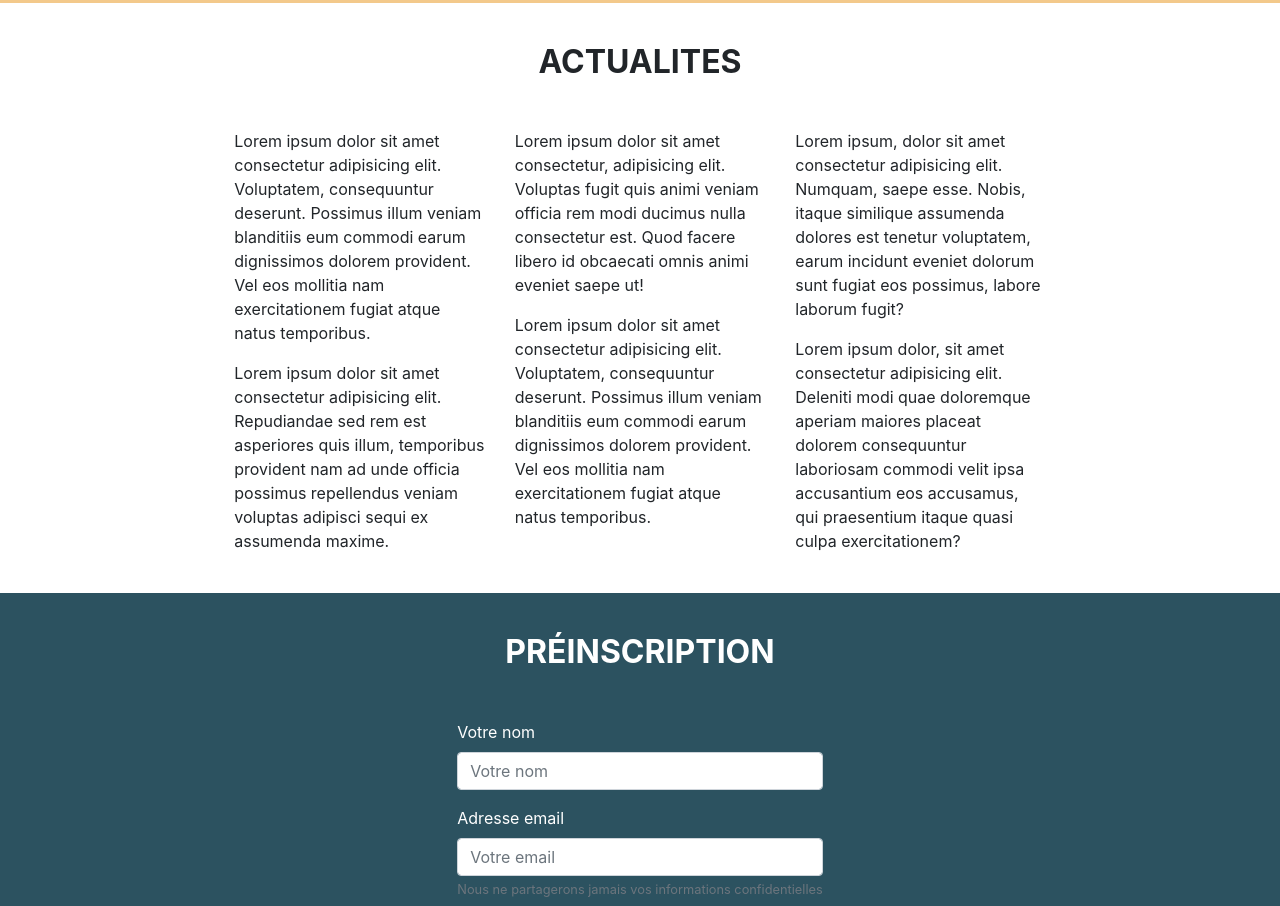
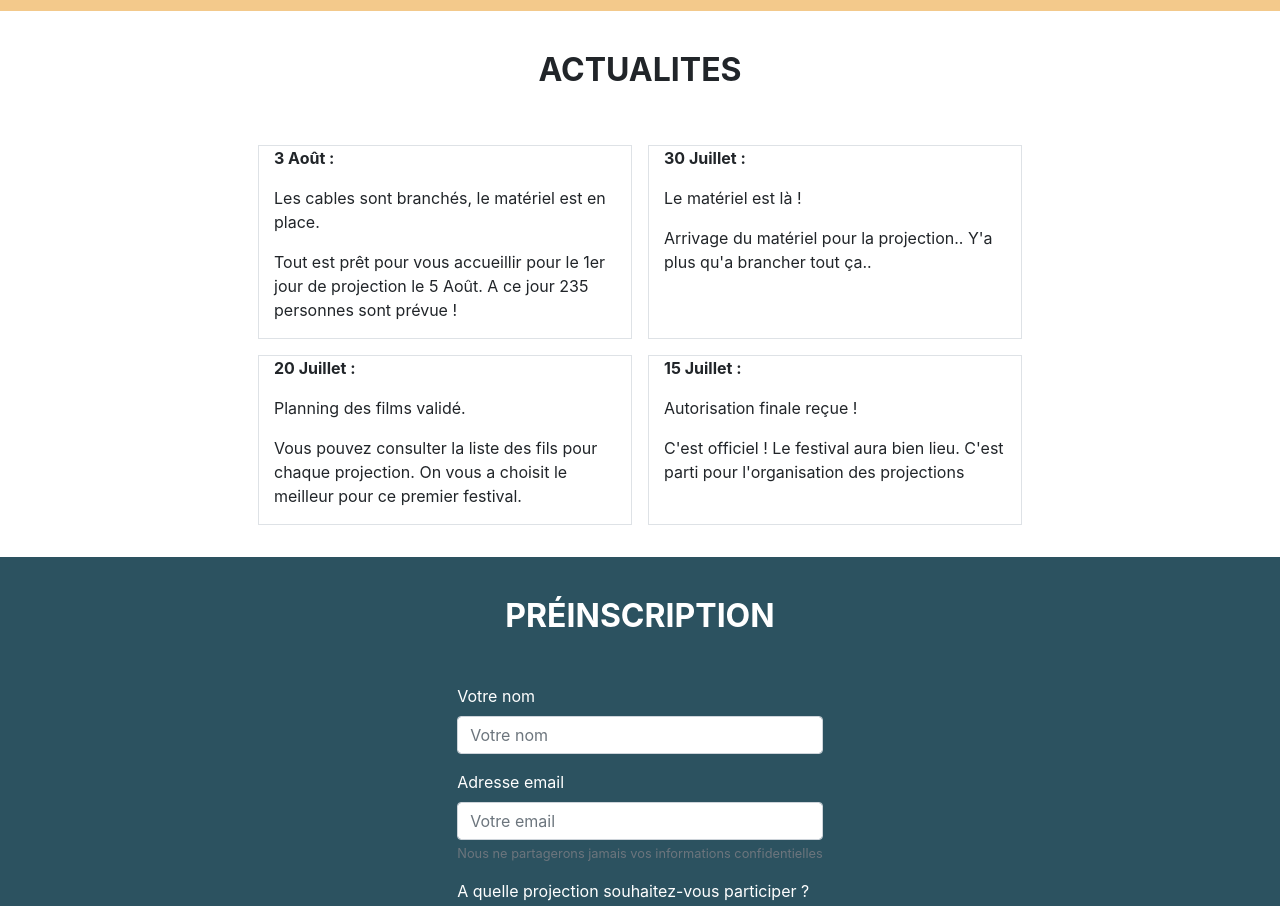
Before and after one commit to ojtouch/projet3, a plain HTML site: page index.html in a window 1280 px wide. Shown: the part 1980-2886 px from the top of the page. Drawn offline with nearby package versions, Linux system fonts and the light colour scheme.

Commit message:
correction marge

```diff
--- a/index.html
+++ b/index.html
@@ -62,12 +62,13 @@
                 </div>
             </div>
             <div class="row d-flex align-items-center">
-                    <div class="col-lg-5 col-md-12">
+                    <div class="col-lg-5 col-md-12 text-center mb-2">
                         <img src="img/festival_film.jpg" width="300" height="200" alt="festival_film_projection">
                     </div>
-                    <div class="col-lg-1"></div>
-                    <div class="col-lg-6 col-md-12">
-                        <p>Lorem ipsum dolor sit amet consectetur adipisicing elit. Voluptatem, consequuntur deserunt. Possimus illum veniam blanditiis eum commodi earum dignissimos dolorem provident. Vel eos mollitia nam exercitationem fugiat atque natus temporibus.</p>
+                    <div class="col-lg-6 col-md-12 mb-2">
+                        <p>L'association <strong>"Les Films de Plein Air"</strong> a pour but de promouvoir les films d'auteurs auprès du grand public</p>
+                        <p>Pour cela, une projection aura lieu chaque soir du 5 au 8 août de 18h à minuit au par Monceau</p>
+                        <p>Venez nombreux !</p>
                     </div>
                 </div>
                 </div>
@@ -96,9 +97,6 @@
                     </li>
                     <li class="nav-item">
                         <a class="nav-link" href="">8 Août</a>
-                    </li>
-                    <li class="nav-item">
-                        <a class="nav-link" href="">9 Août</a>
                     </li>
                 </ul>
             </div>
@@ -151,17 +149,25 @@
             </div>
         </div>
         <div class="row d-flex justify-content-center">
-            <div class="col-lg-3 col-md-6">
-                <p>Lorem ipsum dolor sit amet consectetur adipisicing elit. Voluptatem, consequuntur deserunt. Possimus illum veniam blanditiis eum commodi earum dignissimos dolorem provident. Vel eos mollitia nam exercitationem fugiat atque natus temporibus.</p>
-                <p>Lorem ipsum dolor sit amet consectetur adipisicing elit. Repudiandae sed rem est asperiores quis illum, temporibus provident nam ad unde officia possimus repellendus veniam voluptas adipisci sequi ex assumenda maxime.</p>
+            <div class="col-lg-4 col-md-6 m-2 border">
+                <p><strong>3 Août :</strong></p>
+                <p>Les cables sont branchés, le matériel est en place.</p>
+                <p>Tout est prêt pour vous accueillir pour le 1er jour de projection le 5 Août. A ce jour 235 personnes sont prévue !</p>
             </div>
-            <div class="col-lg-3 col-md-6">
-                <p>Lorem ipsum dolor sit amet consectetur, adipisicing elit. Voluptas fugit quis animi veniam officia rem modi ducimus nulla consectetur est. Quod facere libero id obcaecati omnis animi eveniet saepe ut!</p>
-                <p>Lorem ipsum dolor sit amet consectetur adipisicing elit. Voluptatem, consequuntur deserunt. Possimus illum veniam blanditiis eum commodi earum dignissimos dolorem provident. Vel eos mollitia nam exercitationem fugiat atque natus temporibus.</p>
+            <div class="col-lg-4 col-md-6 m-2 border">
+                <p><strong>30 Juillet :</strong></p>
+                <p>Le matériel est là !</p>
+                <p>Arrivage du matériel pour la projection.. Y'a plus qu'a brancher tout ça..</p>
             </div>
-            <div class="col-lg-3 col-md-6">
-                <p>Lorem ipsum, dolor sit amet consectetur adipisicing elit. Numquam, saepe esse. Nobis, itaque similique assumenda dolores est tenetur voluptatem, earum incidunt eveniet dolorum sunt fugiat eos possimus, labore laborum fugit?</p>
-                <p>Lorem ipsum dolor, sit amet consectetur adipisicing elit. Deleniti modi quae doloremque aperiam maiores placeat dolorem consequuntur laboriosam commodi velit ipsa accusantium eos accusamus, qui praesentium itaque quasi culpa exercitationem?</p>
+            <div class="col-lg-4 col-md-6 m-2 border">
+                <p><strong>20 Juillet :</strong></p>
+                <p>Planning des films validé.</p>
+                <p>Vous pouvez consulter la liste des fils pour chaque projection. On vous a choisit le meilleur pour ce premier festival.</p>
+            </div>
+            <div class="col-lg-4 col-md-6 m-2 border">
+                <p><strong>15 Juillet :</strong></p>
+                <p>Autorisation finale reçue !</p>
+                <p>C'est officiel ! Le festival aura bien lieu. C'est parti pour l'organisation des projections</p>
             </div>
         </div>
     </div>
@@ -225,7 +231,7 @@
             <div class="col-lg-6 col-md-6 map align-items-center">
                 <div class="mapouter"><div class="gmap_canvas"><iframe width="350" height="350" id="gmap_canvas" src="https://maps.google.com/maps?q=par%20monceau&t=&z=13&ie=UTF8&iwloc=&output=embed" frameborder="0" scrolling="no" marginheight="0" marginwidth="0"></iframe>Werbung: <a href="https://www.jetzt-drucken-lassen.de">jetzt-drucken-lassen.de</a></div><style>.mapouter{position:relative;text-align:right;height:350px;width:350px;}.gmap_canvas {overflow:hidden;background:none!important;height:350px;width:350px;}</style></div>
             </div>
-            <div class="col-lg-4 col-md-6 contact d-flex align-items-center">
+            <div class="col-lg-4 col-md-6 contact d-flex align-items-center mt-4">
                 <div>
                 <p>
                     <strong>Association "Les Films de Plein Air"</strong>
```
